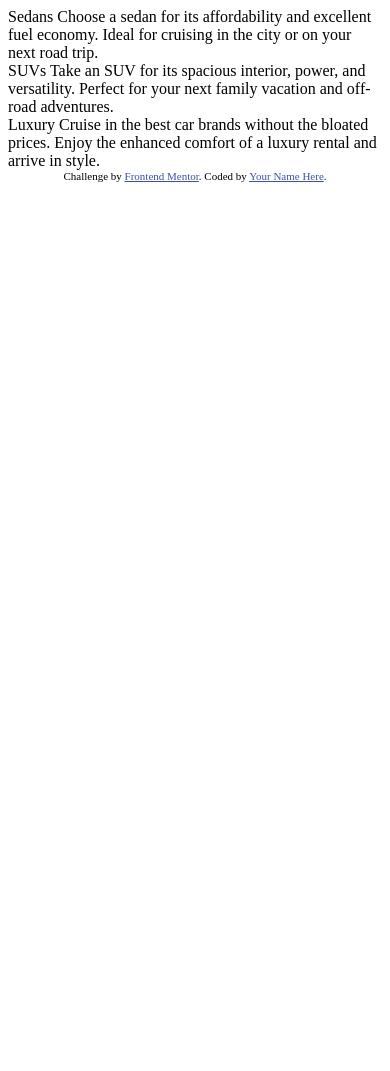
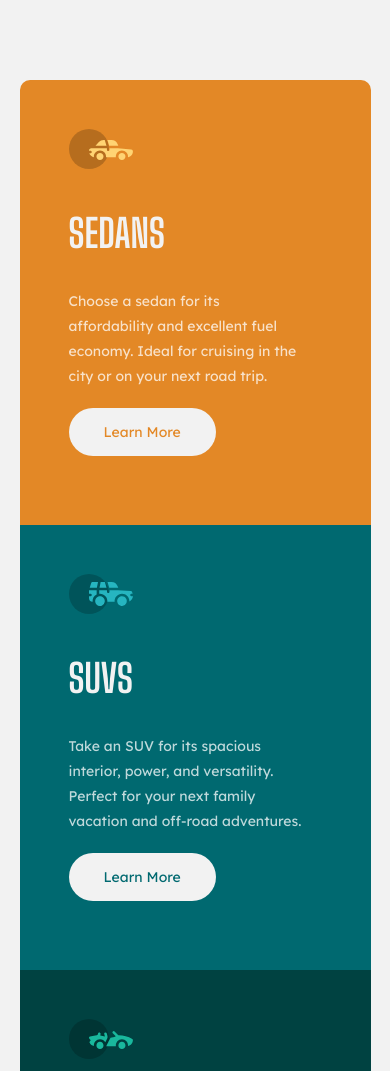
Before and after one commit to AndyJSalazarUsma/Reto-2, a plain HTML site: page index.html in a window 390 px wide. Shown: the top 1071 px of the page. Before the commit the page ends 844 px from the top, so only its background shows below. Drawn offline with Linux system fonts and the light colour scheme.

Commit message:
Carga de archivos corregidos

```diff
--- a/css/style.css
+++ b/css/style.css
@@ -1,5 +1,5 @@
-.body{
-    background-color: white;
+body{
+    background-color: hsl(0, 0%, 95%);
     height: 100vh;
     overflow-x: hidden;
     display:flex;
@@ -25,6 +25,8 @@
     background-color: hsl(31, 77%, 52%);
     width: 33%;
     height: 500px;
+    border-top-left-radius: 10px;
+    border-bottom-left-radius: 10px;
 
 }
 
@@ -35,7 +37,149 @@
 }
 
 .luxury_container{
-    background-color: hsl(179, 100%, 13%)
+    background-color: hsl(179, 100%, 13%);
     width: 33%;
     height: 500px;
+    border-top-right-radius: 10px;
+    border-bottom-right-radius: 10px;
 }
+
+.img_sedan, .img_suv, .img_luxury{
+    padding-top: 49px;
+    padding-left: 49px;
+    padding-bottom: 10px;
+}
+
+.title_block_1, .title_block_2, .title_block_3{
+    color: hsl(0, 0%, 95%);
+    font-size: 26px;
+    font-family: 'Big Shoulders Display', cursive;
+    padding-left: 49px;
+    padding-bottom: 0px;
+}
+
+.paragraph_block_1, .paragraph_block_2, .paragraph_block_3{
+    color: hsla(0, 0%, 100%, 0.75);
+    font-size: 14px;
+    font-family: 'Big Shoulders Display', cursive;
+    font-family: 'Lexend Deca', sans-serif;
+    line-height: 25px;
+    padding-left: 49px;
+    padding-right: 65px;
+}
+
+.button_container_1, .button_container_2, .button_container_3{
+    padding-left: 49px;
+    padding-top: 70px;
+}
+
+
+.button_block_1, .button_block_2, .button_block_3{
+    border: none;
+    background: hsl(0, 0%, 95%);
+    border-radius: 50px;
+    font-family: 'Big Shoulders Display', cursive;
+    font-family: 'Lexend Deca', sans-serif;
+    font-size: 14px;
+    color: hsl(31, 77%, 52%);
+    padding: 10px 28px 10px 28px;
+    transition: all 0.3s ease;
+}
+
+.button_block_2{
+    color: hsl(184, 100%, 22%);
+}
+
+.button_block_3{
+   color:  hsl(179, 100%, 13%);
+}
+
+.main_container button:hover{
+    background: none;
+    border: 1px solid hsl(0, 0%, 95%);
+    color: hsl(0, 0%, 95%);
+    cursor: pointer;
+}
+
+@media(max-width:1020px){
+
+    body{
+        height: initial;
+        padding: 80px 0;
+    }
+
+    .main_container{
+        flex-direction: column;
+        width: 90%;
+    }
+
+
+    .sedans_container{
+        background-color: hsl(31, 77%, 52%);
+        width: 100%;
+        height: 500px;
+        border-top-left-radius: 10px;
+        border-top-right-radius: 10px;
+        border-bottom-left-radius: 0px;
+
+    }
+
+    .suvs_container{
+        background-color: hsl(184, 100%, 22%);
+        width: 100%;
+        height: 500px;
+    }
+
+    .luxury_container{
+        background-color: hsl(179, 100%, 13%);
+        width: 100%;
+        height: 500px;
+        border-top-right-radius: 0px;
+        border-bottom-right-radius: 10px;
+        border-bottom-left-radius: 10px;
+    }
+
+
+    .button_block_1, .button_block_2, .button_block_3{
+        border: none;
+        background: hsl(0, 0%, 95%);
+        border-radius: 50px;
+        font-family: 'Big Shoulders Display', cursive;
+        font-family: 'Lexend Deca', sans-serif;
+        font-size: 14px;
+        color: hsl(31, 77%, 52%);
+        padding: 15px 35px 15px 35px;
+        transition: all 0.3s ease;
+    }
+
+    .button_block_2{
+        color: hsl(184, 100%, 22%);
+    }
+
+    .button_block_3{
+       color:  hsl(179, 100%, 13%);
+    }
+
+    .button_container_1, .button_container_2, .button_container_3{
+        padding-left: 49px;
+        padding-top: 5px;
+    }
+
+    .sedans_container, .suvs_container, .luxury_container{
+        height: 445px;
+    }
+
+    .img_sedan, .img_suv, .img_luxury{
+        padding-top: 49px;
+        padding-left: 49px;
+        padding-bottom: 5px;
+    }
+
+    .title_block_1, .title_block_2, .title_block_3{
+        color: hsl(0, 0%, 95%);
+        font-size: 26px;
+        font-family: 'Big Shoulders Display', cursive;
+        padding-left: 49px;
+        padding-bottom: 0px;
+    }
+}
--- a/index.html
+++ b/index.html
@@ -8,7 +8,17 @@
 
   <title>Frontend Mentor | 3-column preview card component</title>
 
+  <link rel="stylesheet" href="css/style.css">
   <!-- Feel free to remove these styles or customise in your own stylesheet 👍 -->
+
+  <link rel="preconnect" href="https://fonts.googleapis.com">
+  <link rel="preconnect" href="https://fonts.gstatic.com" crossorigin>
+  <link href="https://fonts.googleapis.com/css2?family=Big+Shoulders+Display:wght@700&display=swap" rel="stylesheet">
+
+
+  <link rel="preconnect" href="https://fonts.googleapis.com">
+  <link rel="preconnect" href="https://fonts.gstatic.com" crossorigin>
+  <link href="https://fonts.googleapis.com/css2?family=Big+Shoulders+Display:wght@700&family=Lexend+Deca&display=swap" rel="stylesheet">
   <style>
     .attribution { font-size: 11px; text-align: center; }
     .attribution a { color: hsl(228, 45%, 44%); }
@@ -16,28 +26,32 @@
 </head>
 <body>
   <div class="main_container">
-      <div class="sedans_container"> Sedans
-        Choose a sedan for its affordability and excellent fuel economy. Ideal for cruising in the city
-        or on your next road trip.
+      <div class="sedans_container">
+        <div class="img_sedan"><img src="img/icon-sedans.svg" alt="imagen_car_sedan"></div>
+        <div class="title_block_1"><h2>SEDANS</h2></div>
+        <div class="paragraph_block_1"><p>
+          Choose a sedan for its affordability and excellent fuel economy. Ideal for cruising in the city
+          or on your next road trip.</p></div>
+        <div class="button_container_1"><button class="button_block_1">Learn More</button></div>
+
       </div>
-      <div class="suvs_container"> SUVs
+      <div class="suvs_container">
+        <div class="img_suv"><img src="img/icon-suvs.svg" alt="imagen_car_suv"></div>
+        <div class="title_block_2"><h2>SUVS</h2></div>
+        <div class="paragraph_block_2"><p>
         Take an SUV for its spacious interior, power, and versatility. Perfect for your next family vacation
-        and off-road adventures.
+        and off-road adventures.</p></div>
+        <div class="button_container_2"><button class="button_block_2">Learn More</button></div>
+
       </div>
-      <div class="luxury_container">Luxury
-        Cruise in the best car brands without the bloated prices. Enjoy the enhanced comfort of a luxury
-        rental and arrive in style.
+      <div class="luxury_container">
+        <div class="img_luxury"><img src="img/icon-luxury.svg" alt="imagen_car_luxury"></div>
+        <div class="title_block_3"><h2>LUXURY</h2></div>
+        <div class="paragraph_block_3"><p>
+          Cruise in the best car brands without the bloated prices. Enjoy the enhanced comfort of a luxury
+          rental and arrive in style.</p></div>
+        <div class="button_container_3"><button class="button_block_3">Learn More</button></div>
     </div>
-  </div>
-
-
-
-
-
-
-  <div class="attribution">
-    Challenge by <a href="https://www.frontendmentor.io?ref=challenge" target="_blank">Frontend Mentor</a>.
-    Coded by <a href="#">Your Name Here</a>.
   </div>
 </body>
 </html>
```
